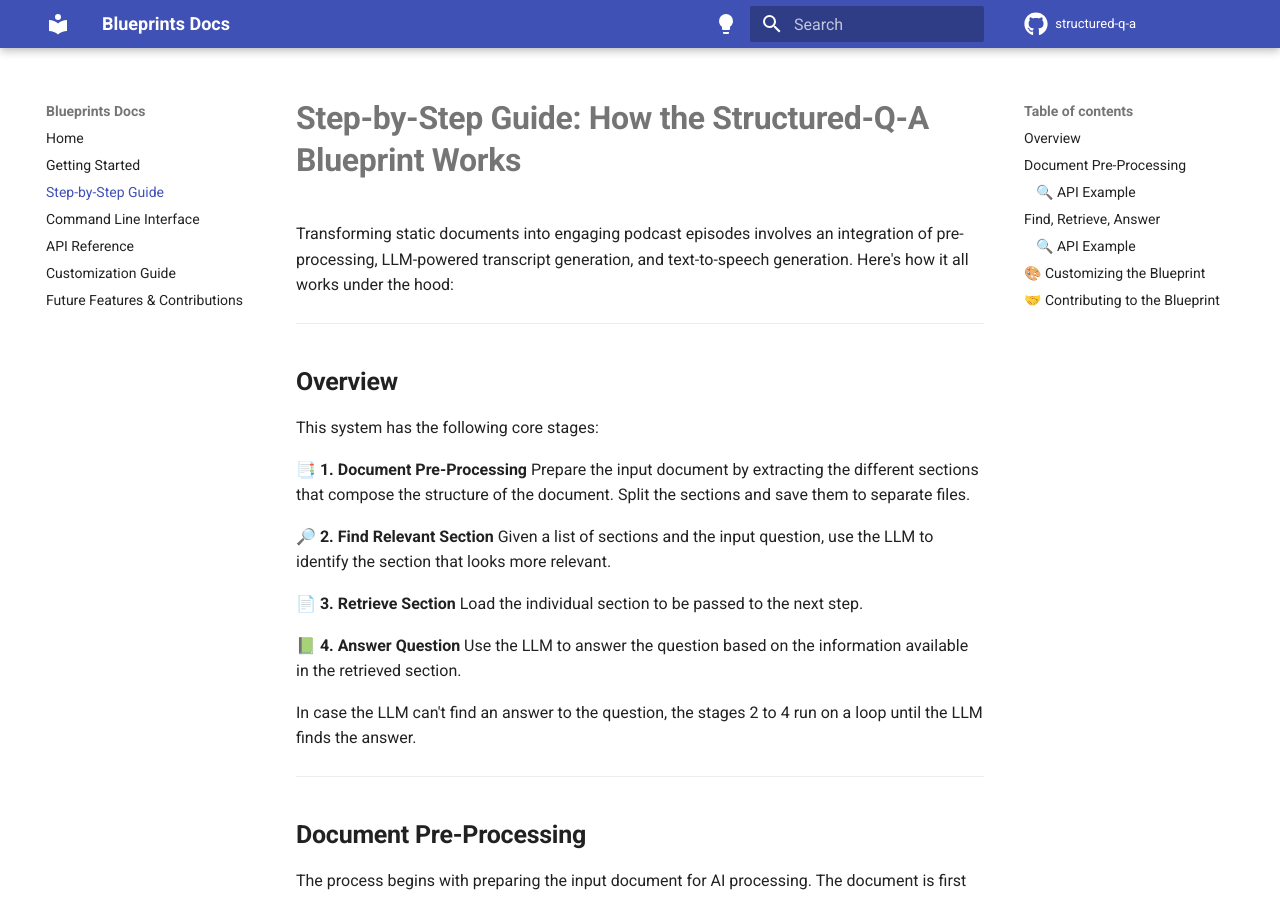
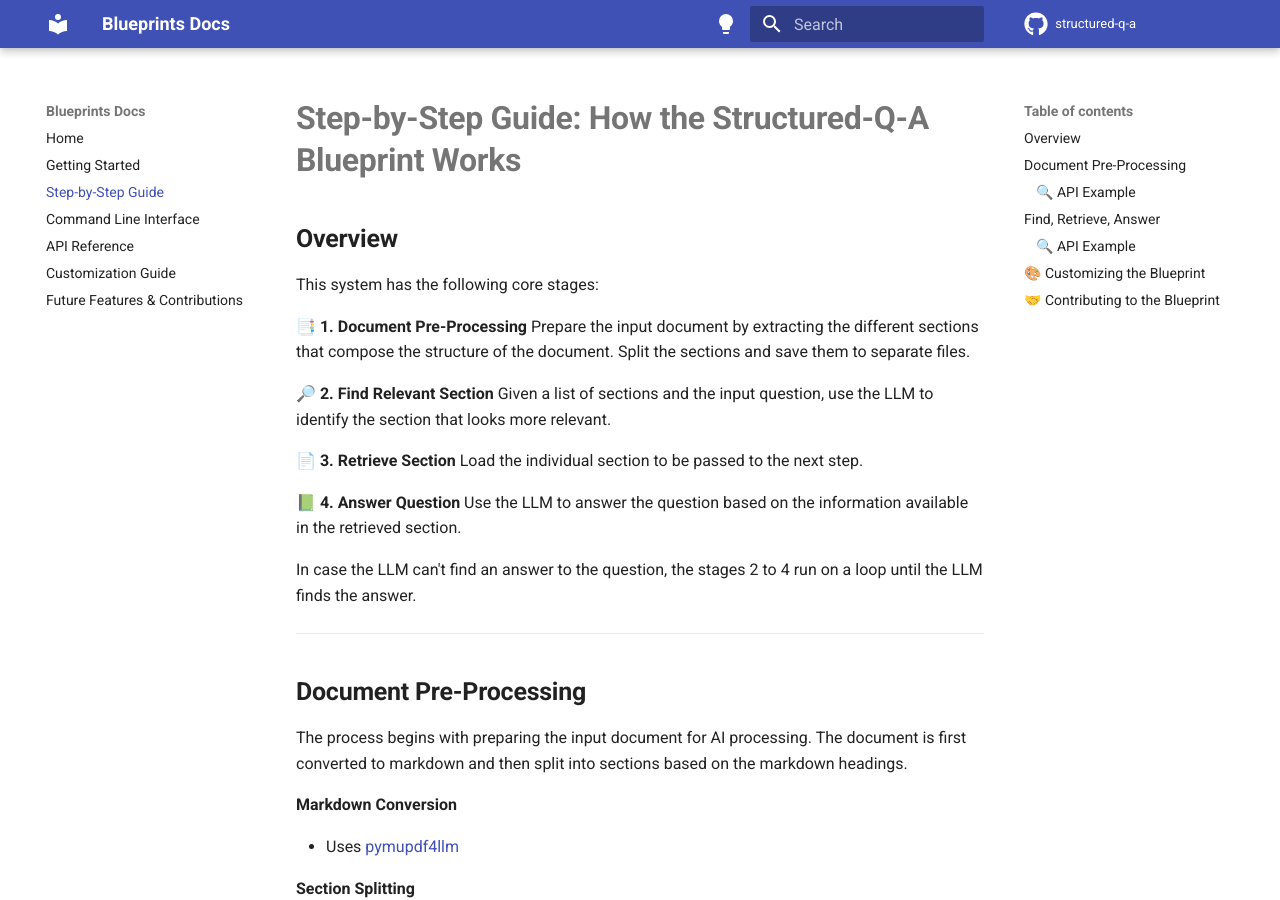
Before and after one commit to mozilla-ai/structured-qa, an MkDocs documentation site: the page built from docs/step-by-step-guide.md, in a window 1280 px wide and 900 px high. Built offline with MkDocs 1.6.1 and Material for MkDocs 9.7.7, drawn with Linux system fonts in a browser that asks for light colours; comment, search, counter and statistics services are not loaded.

Commit message:
Remove outdated text

```diff
--- a/docs/step-by-step-guide.md
+++ b/docs/step-by-step-guide.md
@@ -1,8 +1,4 @@
 # **Step-by-Step Guide: How the Structured-Q-A Blueprint Works**
-
-Transforming static documents into engaging podcast episodes involves an integration of pre-processing, LLM-powered transcript generation, and text-to-speech generation. Here's how it all works under the hood:
-
----
 
 ## **Overview**
 
```
